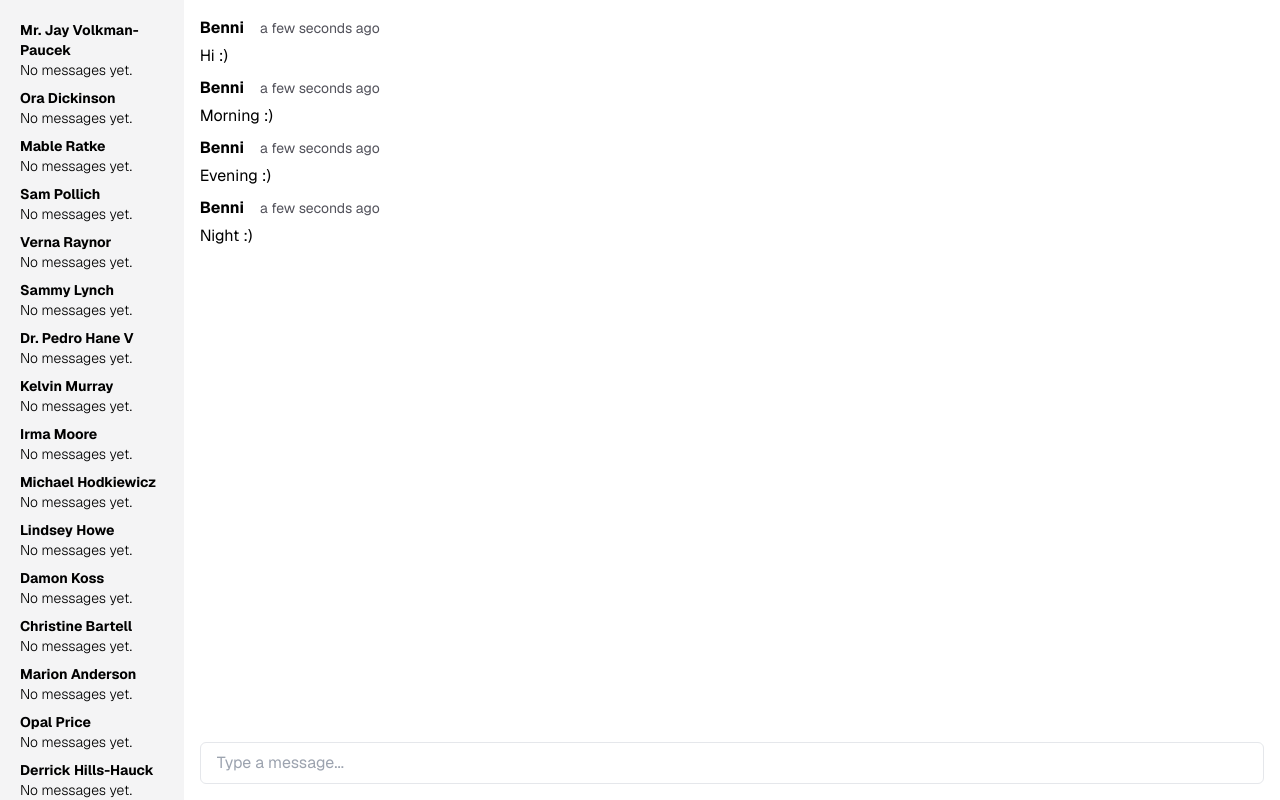
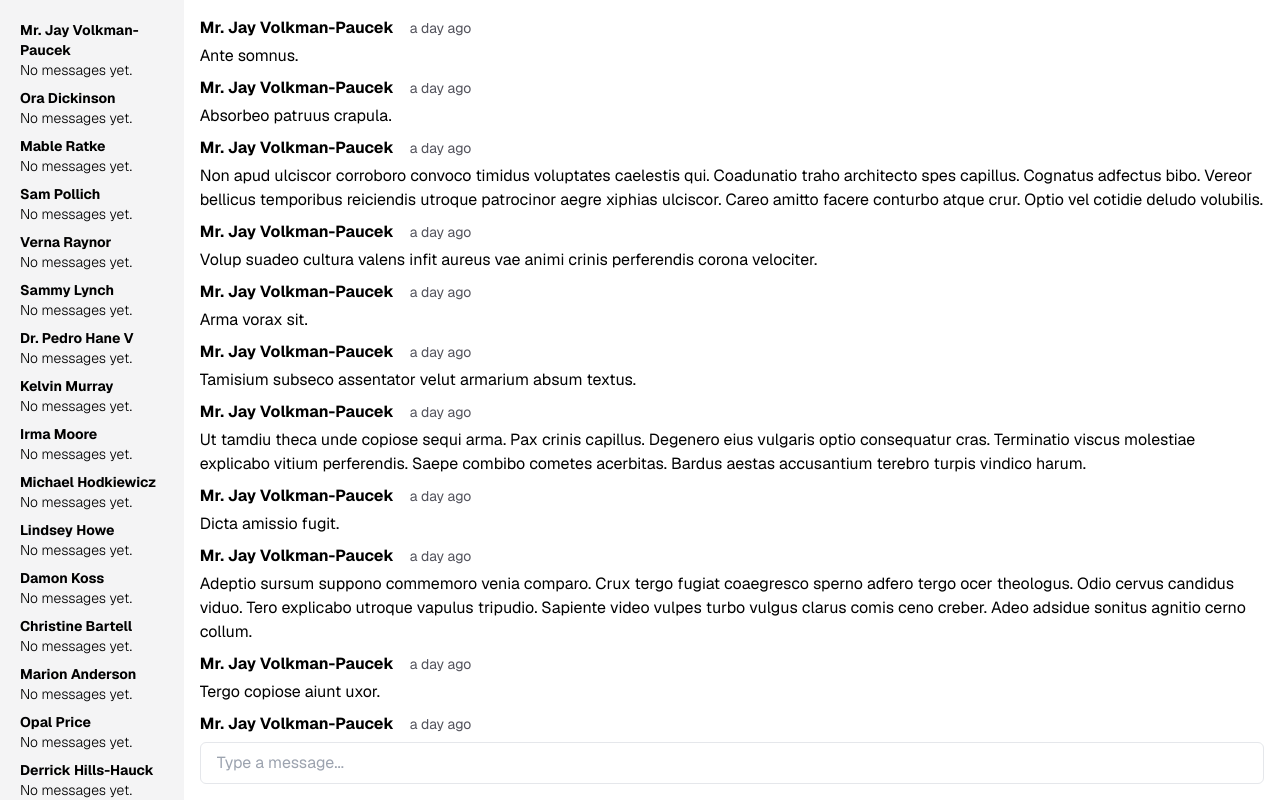
Before and after one commit to dapets/conversations, a Next.js app: page /chats/Benni in a window 1280 px wide. Built offline with nearby package versions, Linux system fonts and the light colour scheme.

Commit message:
Generate fake chat history and make it scrollable

```diff
--- a/app/chats/[name]/page.tsx
+++ b/app/chats/[name]/page.tsx
@@ -4,12 +4,12 @@ import { sampleChatHistory } from "sampleData";
 export default function ChatHistory() {
   return (
     <ul>
-      {sampleChatHistory.messages.map((m, i) => (
+      {sampleChatHistory[0].messages.map((m, i) => (
         <li key={i} className="mb-2">
           <ChatMessage
-            author={sampleChatHistory.from}
-            message={m.message}
-            sentOn={m.date}
+            author={sampleChatHistory[0].author}
+            message={m}
+            sentOn={sampleChatHistory[0].sentOn}
           />
         </li>
       ))}
--- a/app/chats/layout.tsx
+++ b/app/chats/layout.tsx
@@ -21,7 +21,7 @@ export default function ClientLayout({
         </ul>
       </section>
       <main className="flex flex-col justify-between p-4 w-full">
-        {children}
+        <div className="overflow-y-auto">{children}</div>
         <MessageInput />
       </main>
     </div>
--- a/sampleData.ts
+++ b/sampleData.ts
@@ -6,26 +6,26 @@ for (let index = 0; index < 20; index++) {
   sampleUsers.push({ username: faker.person.fullName() });
 }
 
-export { sampleUsers };
+type SampleChatHistory = {
+  author: string;
+  sentOn: Date;
+  messages: string[];
+};
 
-export const sampleChatHistory = {
-  from: "Benni",
-  messages: [
-    {
-      date: new Date(),
-      message: "Hi :)",
-    },
-    {
-      date: new Date(),
-      message: "Morning :)",
-    },
-    {
-      date: new Date(),
-      message: "Evening :)",
-    },
-    {
-      date: new Date(),
-      message: "Night :)",
-    },
-  ],
-};
+const sampleChatHistory: SampleChatHistory[] = sampleUsers.map((u) => ({
+  author: u.username,
+  sentOn: faker.date.recent(),
+  messages: [],
+}));
+
+for (const chat of sampleChatHistory) {
+  for (let i = 0; i < 20; i++) {
+    chat.messages.push(
+      Math.random() > 0.3
+        ? faker.lorem.sentence({ min: 1, max: 12 })
+        : faker.lorem.sentences()
+    );
+  }
+}
+
+export { sampleUsers, sampleChatHistory };
```
